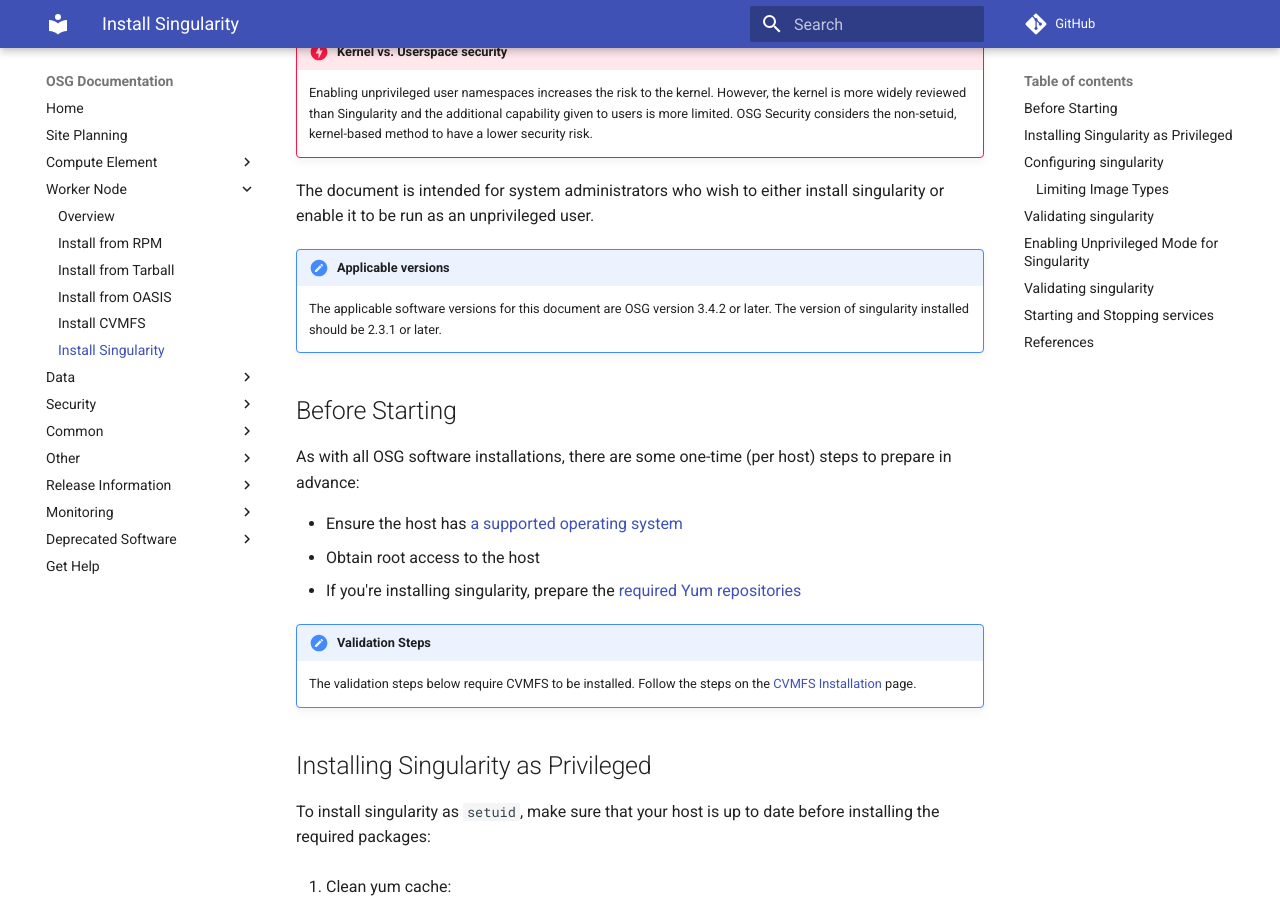
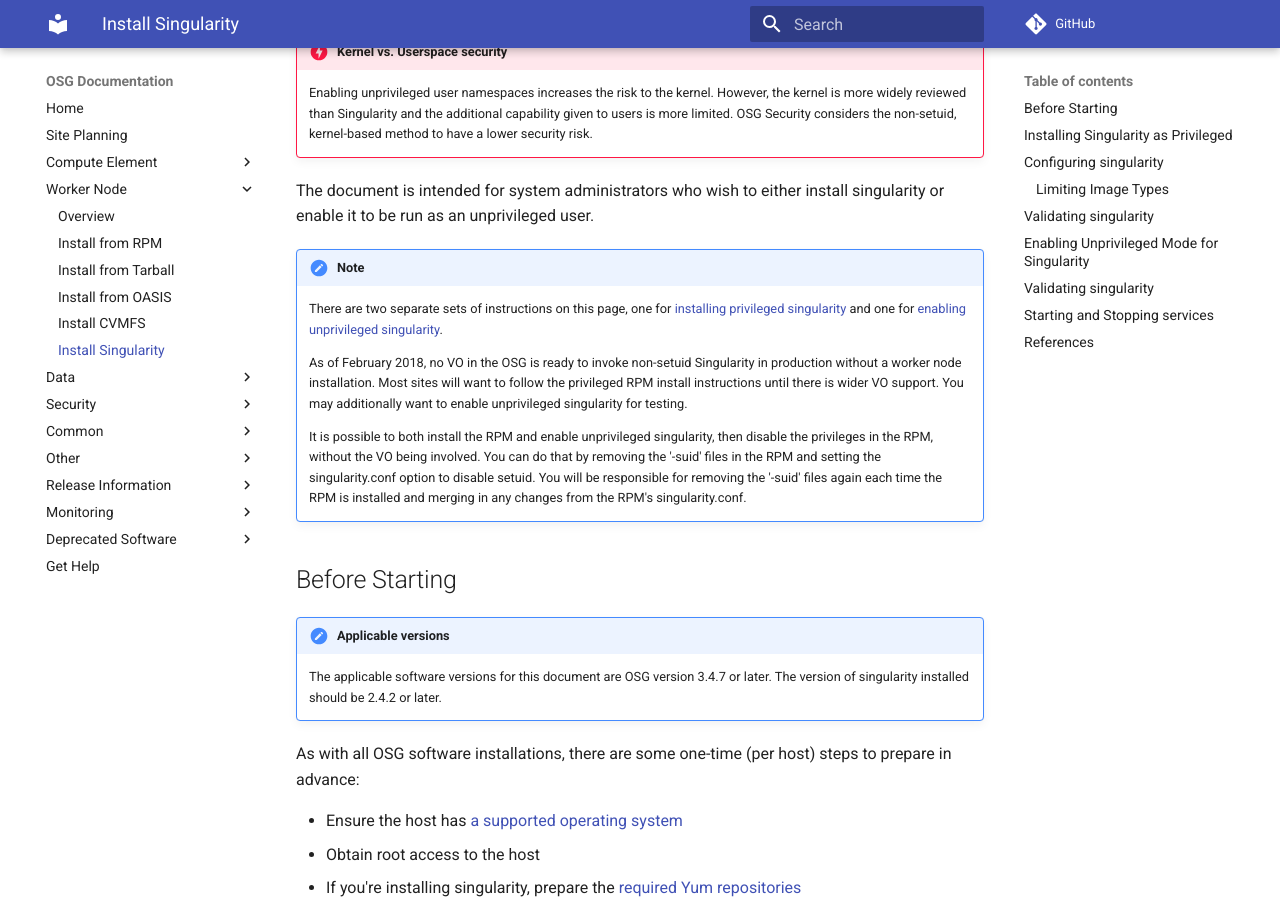
Before and after one commit to osg-htc/docs, an MkDocs documentation site: the page built from docs/worker-node/install-singularity.md, in a window 1280 px wide and 900 px high, scrolled down 557 px. Built offline with MkDocs 1.6.1 and Material for MkDocs 9.7.7, drawn with Linux system fonts in a browser that asks for light colours; comment, search, counter and statistics services are not loaded; old or Windows-style settings are respelled for this version of MkDocs; some of the changed text lies outside the part shown.

Commit message:
move & improve note about choosing between the two kinds of instructions

```diff
--- a/docs/worker-node/install-singularity.md
+++ b/docs/worker-node/install-singularity.md
@@ -36,13 +36,25 @@
 The document is intended for system administrators who wish to either
 install singularity or enable it to be run as an unprivileged user.
 
-!!! note "Applicable versions"
-    The applicable software versions for this document are OSG version 3.4.2 or later.
-    The version of singularity installed should be 2.3.1 or later.
+!!! note
+    There are two separate sets of instructions on this page,
+    one for [installing privileged singularity](#installing-singularity-as-privileged)
+    and one for [enabling unprivileged singularity](#enabling-unprivileged-mode-for-singularity).
 
+    As of February 2018, no VO in the OSG is ready to invoke non-setuid Singularity in production without a worker node installation.
+    Most sites will want to follow the privileged RPM install instructions until there is wider VO support.
+    You may additionally want to enable unprivileged singularity for testing.
+
+    It is possible to both install the RPM and enable unprivileged singularity, then disable the privileges in the RPM, without the VO being involved.
+    You can do that by removing the '-suid' files in the RPM and setting the singularity.conf option to disable setuid.
+    You will be responsible for removing the '-suid' files again each time the RPM is installed and merging in any changes from the RPM's singularity.conf.
 
 Before Starting
 ---------------
+
+!!! note "Applicable versions"
+    The applicable software versions for this document are OSG version 3.4.7 or later.
+    The version of singularity installed should be 2.4.2 or later.
 
 As with all OSG software installations, there are some one-time (per host) steps to prepare in advance:
 
```
Also changed, not shown: other parts of docs/worker-node/install-singularity.md (+0 -9 lines).
